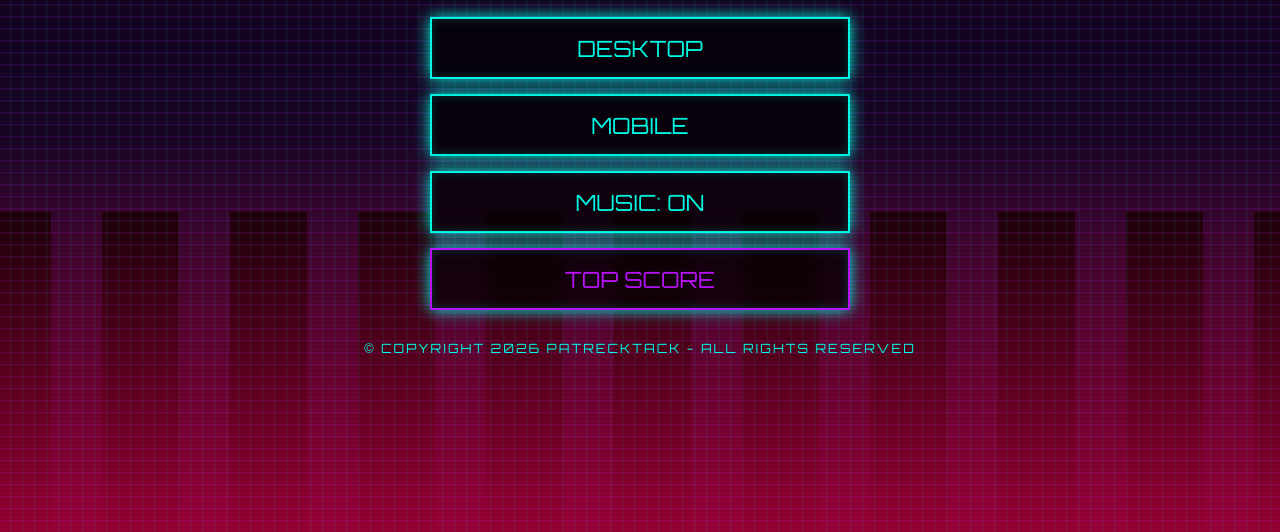
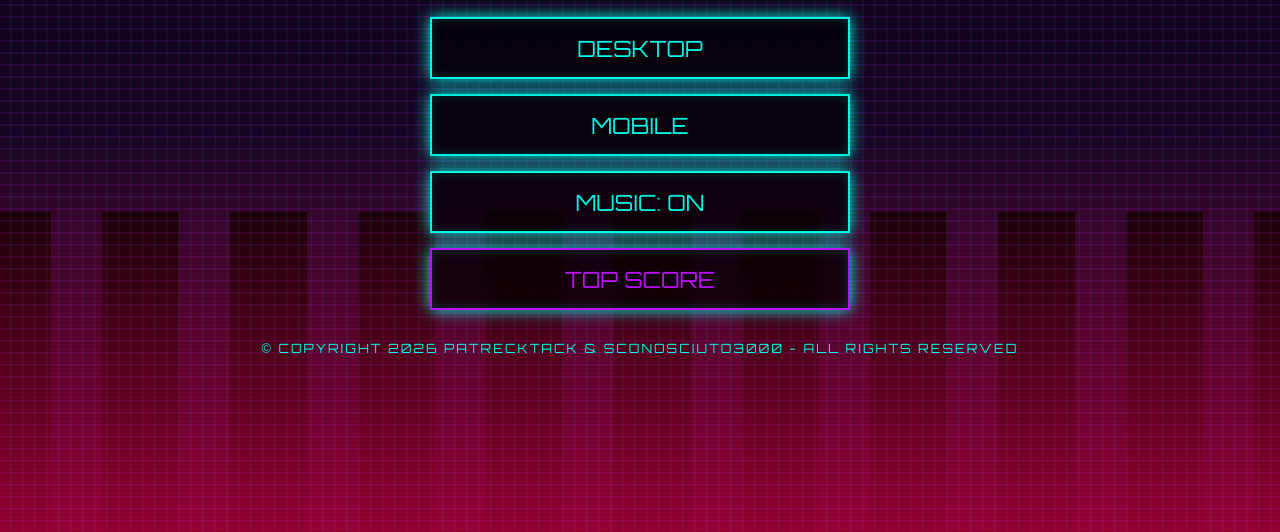
Before and after one commit to patrecktack/cybergame, an Electron app: page index.html in a window 1280 px wide. Shown: the part 268-800 px from the top of the page. Drawn offline with Linux system fonts and the light colour scheme.

Commit message:
Update index.html
Updating copyright

```diff
--- a/index.html
+++ b/index.html
@@ -43,7 +43,7 @@
 
         <!-- Riga Copyright aggiunta qui -->
         <div style="margin-top: 30px; font-family: 'Orbitron', sans-serif; font-size: 0.8rem; color: #00ffea; text-transform: uppercase; letter-spacing: 2px;">
-            © Copyright 2026 Patrecktack - All Rights Reserved
+            © Copyright 2026 Patrecktack & Sconosciuto3000 - All Rights Reserved
         </div>
     </div>
 
```
